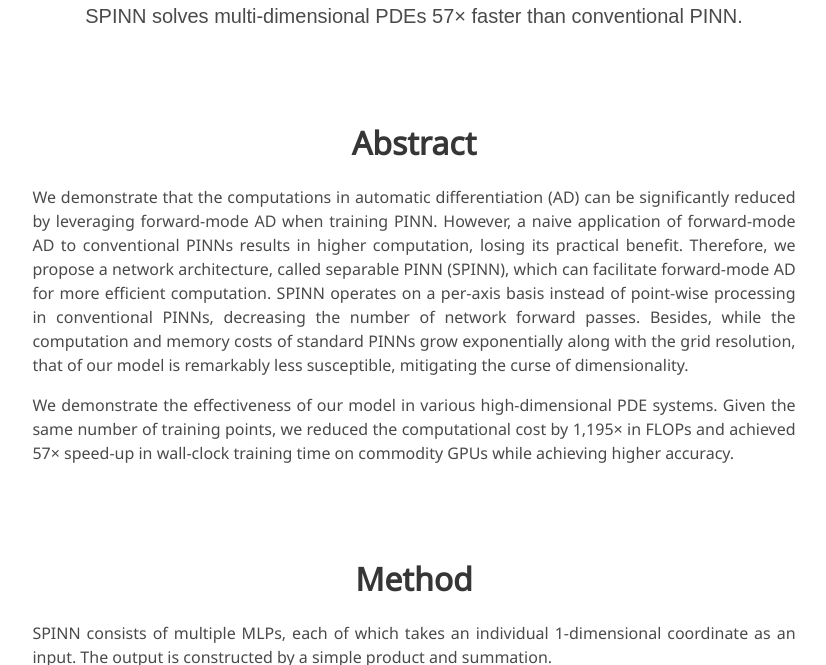
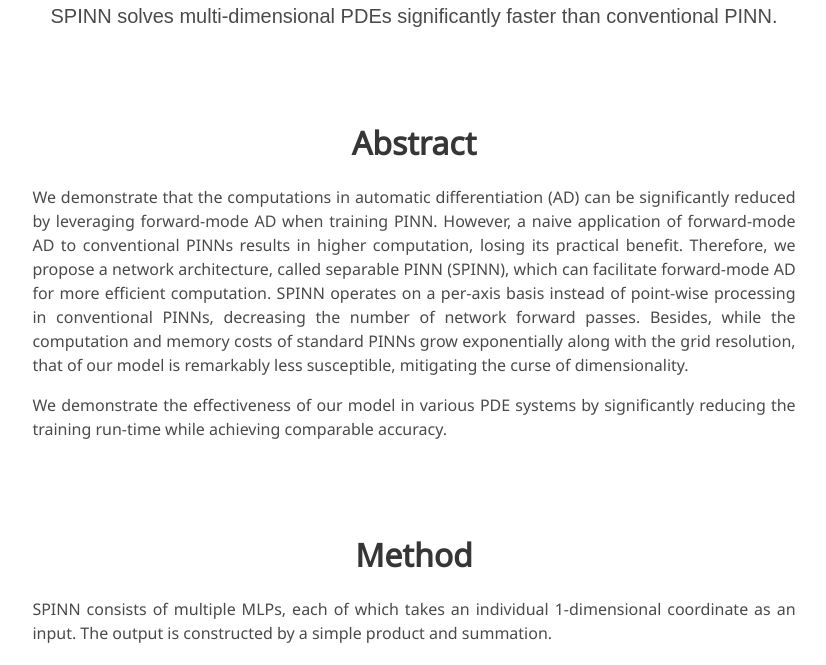
Before and after one commit to jwcho5576/spinn, a plain HTML site: page index.html in a window 1280 px wide. Shown: the part 593-1258 px from the top of the page, without its empty margins (226-1052 px from the left). Drawn offline with nearby package versions, Linux system fonts and the light colour scheme; some icons are missing; a web font is replaced by a local one.

Commit message:
Update index.html

```diff
--- a/index.html
+++ b/index.html
@@ -124,7 +124,7 @@
                 type="video/mp4">
       </video>
       <h2 class="subtitle has-text-centered">
-        SPINN solves multi-dimensional PDEs 57&times; faster than conventional PINN.
+        SPINN solves multi-dimensional PDEs significantly faster than conventional PINN.
       </h2>
     </div>
   </div>
@@ -146,8 +146,7 @@
             Besides, while the computation and memory costs of standard PINNs grow exponentially along with the grid resolution, that of our model is remarkably less susceptible, mitigating the curse of dimensionality.
           </p>
           <p>
-            We demonstrate the effectiveness of our model in various high-dimensional PDE systems.
-            Given the same number of training points, we reduced the computational cost by 1,195&times; in FLOPs and achieved 57&times; speed-up in wall-clock training time on commodity GPUs while achieving higher accuracy.
+            We demonstrate the effectiveness of our model in various PDE systems by significantly reducing the training run-time while achieving comparable accuracy.
           </p>
         </div>
       </div>
```
